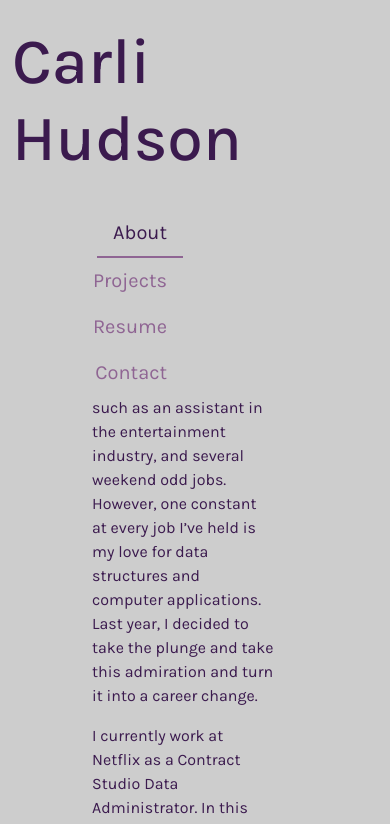
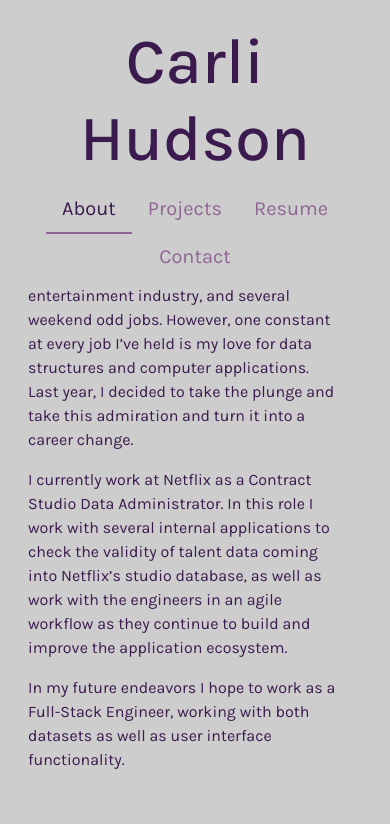
Before and after one commit to carlihudson/react-portfolio, a React (Create React App) app: page / in a window 390 px wide. Shown: the top 824 px of the page. Built offline with nearby package versions, Linux system fonts and the light colour scheme.

Commit message:
finished navbar and resume responsiveness

```diff
--- a/src/assets/css/style.css
+++ b/src/assets/css/style.css
@@ -4,6 +4,10 @@
 
 .nav-bar {
     background-color: #CDCDCD;
+}
+
+.menu {
+    margin-top: 2.25rem
 }
 
 .nav-bar a {
@@ -91,3 +95,37 @@
     width: 100%;
     height: 66%;
   }
+
+
+/* Media Queries */
+
+@media screen and (width<= 1200px) {
+
+    .portfolio-container {
+        padding: 1rem;
+    }
+
+    .resume-content {
+        padding-top: 3rem;
+    }
+}
+
+@media screen and (width<= 991px) {
+    .carli-h-header {
+        text-align: center;
+    }
+
+    .menu {
+        margin-top: 0;
+    }
+
+    .resume-content {
+        padding-top: 7rem;
+    }
+
+    .download {
+        font-size: 1.25rem;
+    }
+
+
+}
--- a/src/components/Navigation.js
+++ b/src/components/Navigation.js
@@ -13,8 +13,8 @@ function Navigation({ currentPage, handlePageChange }) {
       <h1 className="mt-4 carli-h-header">Carli Hudson</h1>
       </a>
     </div>
-    <div className="col-6 mt-4">
-    <ul className="nav col justify-content-end">
+    <div className="col-lg-6 col-md-12 menu">
+    <ul className="nav col justify-content-center">
       <li className="nav-item">
         <a
           href="#about"
--- a/src/components/pages/About.js
+++ b/src/components/pages/About.js
@@ -6,7 +6,7 @@ export default function About() {
   return (
     <div className="media container main-content">
       <div className="media-body row">
-      <div className="row">
+      <div className="row about">
         <div className="col-lg-6 col-md-8 align-items-center">
           <h2 className="mt-0 mb-3 mt-5">Welcome!</h2>
           <p>I’m Carli, and I am a recent graduate of UCLA Extension’s Full-Stack Software Development Program.
@@ -23,8 +23,8 @@ export default function About() {
           </p>
 
         </div>
-      <div className="col-lg-6 col-md-4 d-flex justify-content-center">
-        <img className="carli img-fluid max-width: 80% p-2" src={Carli} alt="" />
+      <div className="car-container col-lg-6 col-md-4 d-flex justify-content-center">
+        <img className="carli img-fluid max-width: 80% p-2" src={Carli} alt="Carli Hudson" />
       </div>
 
     </div>
--- a/src/components/pages/Resume.js
+++ b/src/components/pages/Resume.js
@@ -5,7 +5,7 @@ export default function Resume() {
   return (
     <div className="media container main-content">
     <div className="media-body row resume-content">
-      <div className="d-flex justify-content-end mr-2 mb-2">
+      <div className="download d-flex justify-content-end mr-2 mb-2">
         <a href='../../assets/pdf/ch_res_3-23.pdf' download>Download My Resume</a>
       </div>
       <div className="carli-rez">
```
Also changed, not shown: 1 other file (tests, documents, lock files or other folders).
